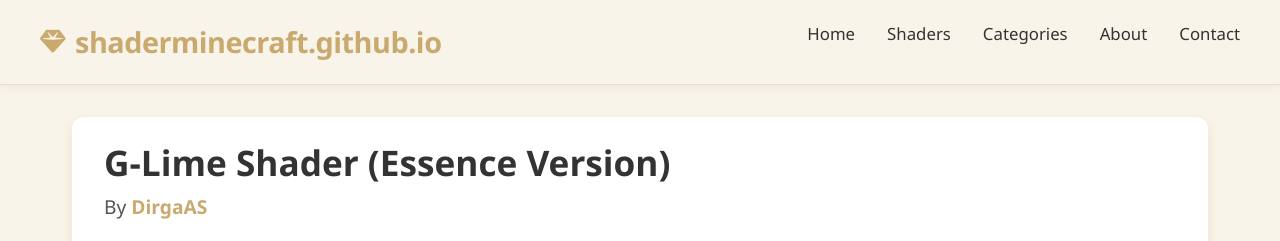
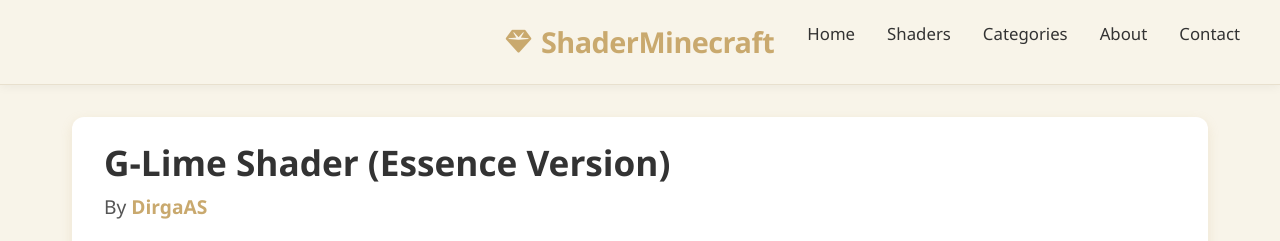
Before and after one commit to shaderminecraft/shaderminecraft.github.io, a plain HTML site: page glimeshader/index.html in a window 1280 px wide. Shown: the top 241 px of the page. Drawn offline with nearby package versions, Linux system fonts and the light colour scheme.

Commit message:
Update title and footer text in index.html

```diff
--- a/glimeshader/index.html
+++ b/glimeshader/index.html
@@ -3,7 +3,7 @@
 <head>
     <meta charset="UTF-8">
     <meta name="viewport" content="width=device-width, initial-scale=1.0">
-    <title>G-Lime Shader (ESSENCE VERSION) - ShaderMinecraft.github.io</title>
+    <title>G-Lime Shader (ESSENCE VERSION) - shaderminecraft</title>
     <link rel="stylesheet" href="https://cdnjs.cloudflare.com/ajax/libs/font-awesome/6.4.0/css/all.min.css">
     <link href="https://cdn.jsdelivr.net/npm/bootstrap@5.3.0/dist/css/bootstrap.min.css" rel="stylesheet">
     <style>
@@ -57,8 +57,9 @@
             max-width: 1200px;
             margin: 0 auto;
             display: flex;
-            justify-content: space-between;
+            justify-content: center; /* Center the logo */
             align-items: center;
+            position: relative; /* For mobile menu positioning */
         }
 
         .logo {
@@ -79,6 +80,8 @@
         .nav-links {
             display: flex;
             list-style: none;
+            position: absolute;
+            right: 0;
         }
 
         .nav-links li {
@@ -508,14 +511,16 @@
         @media (max-width: 768px) {
             .header-container {
                 flex-direction: column;
-                align-items: flex-start;
+                align-items: center;
             }
 
             .nav-links {
+                position: static;
                 margin-top: 1.2rem;
                 flex-direction: column;
                 width: 100%;
                 display: none;
+                text-align: center;
             }
 
             .nav-links.show {
@@ -561,9 +566,10 @@
         <div class="header-container">
             <a href="#" class="logo">
                 <i class="fas fa-gem"></i>
-                shaderminecraft.github.io
+                ShaderMinecraft
             </a>
             <button class="mobile-menu-btn" id="mobileMenuBtn">
+                <i class=""></i>
             </button>
             <ul class="nav-links" id="navLinks">
                 <li><a href="#" class="active">Home</a></li>
@@ -801,7 +807,7 @@
     <footer>
         <div class="footer-content">
             <div class="footer-column">
-                <h3>shaderminecraft.github.io</h3>
+                <h3>shaderminecraft</h3>
                 <p>Your ultimate destination for the best Minecraft Pocket Edition shaders. Transform your gameplay with stunning visual enhancements.</p>
                 <div class="social-links">
                     <a href="#"><i class="fab fa-discord"></i></a>
@@ -832,7 +838,7 @@
             </div>
         </div>
         <div class="copyright">
-            <p>&copy; 2025 shaderminecraft.github.io. All rights reserved. Minecraft is a trademark of Mojang AB. This site is not affiliated with Mojang.</p>
+            <p>&copy; 2025 shaderminecraft. All rights reserved. Minecraft is a trademark of Mojang AB. This site is not affiliated with Mojang.</p>
         </div>
     </footer>
 
@@ -860,4 +866,4 @@
         });
     </script>
 </body>
-</html>
+    </html>
```
